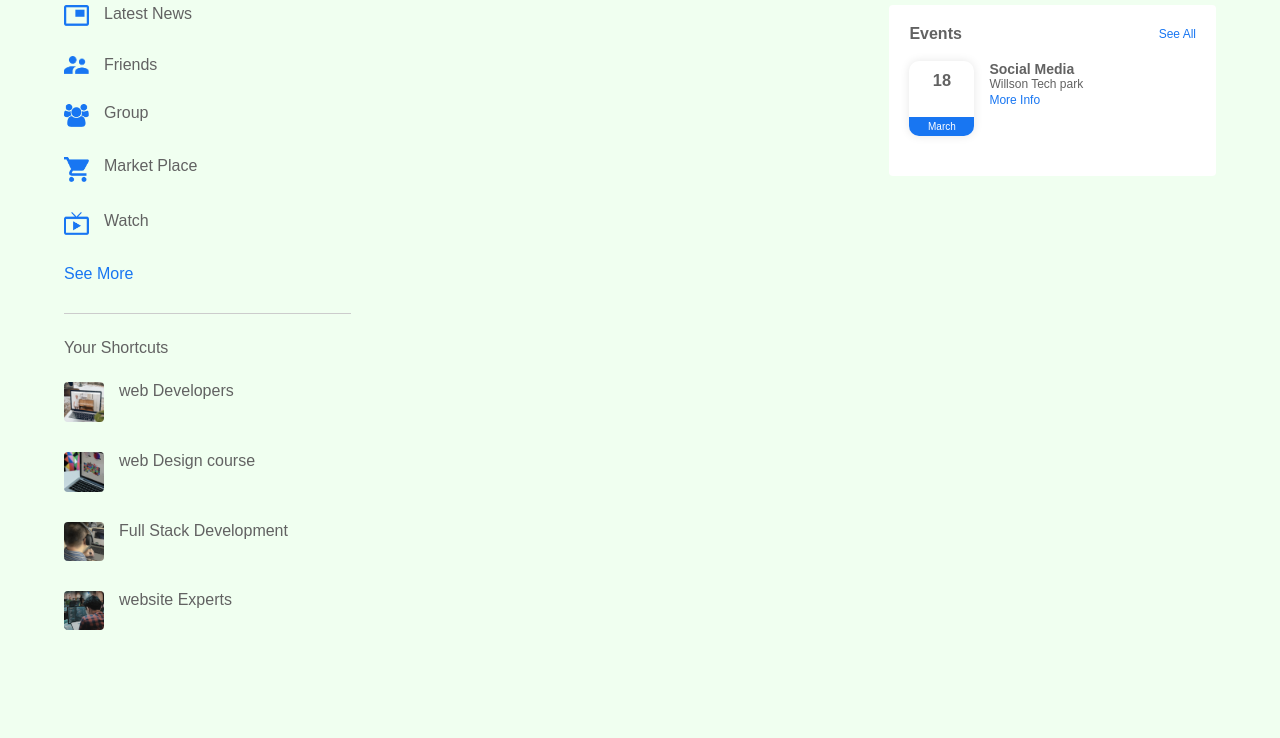
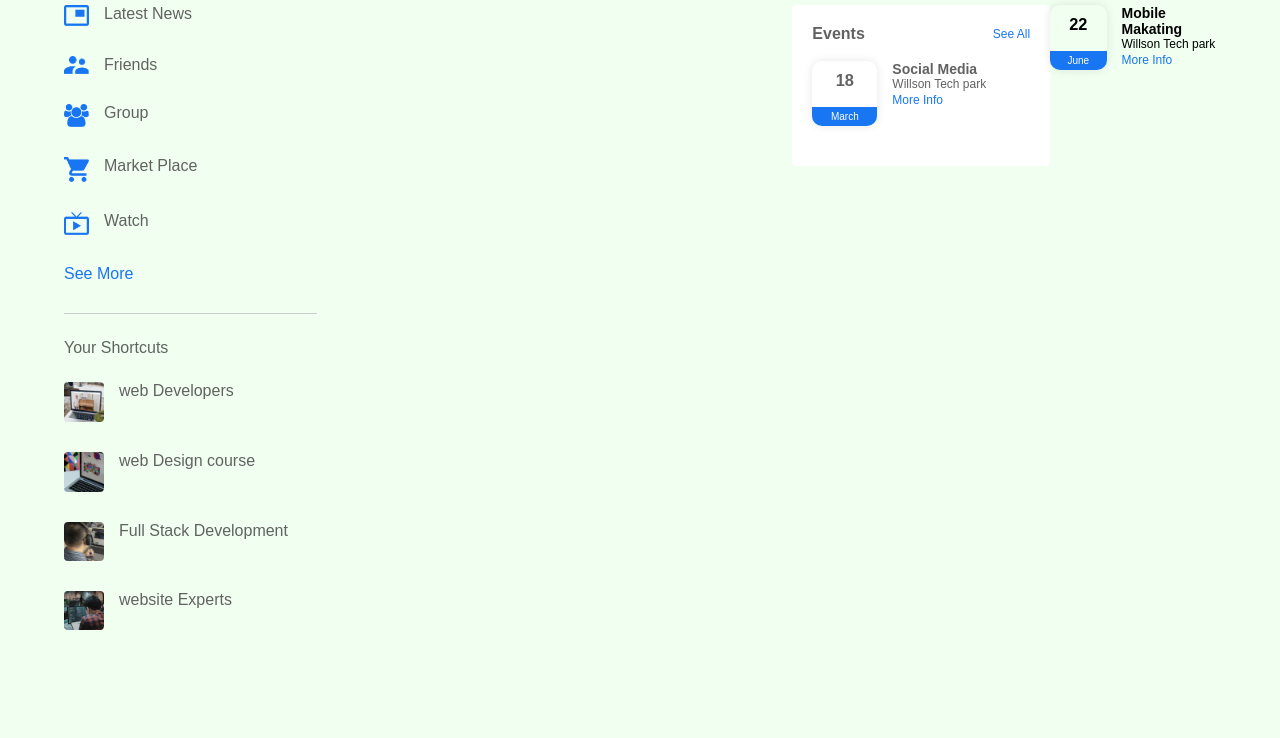
Before and after one commit to WAUdeshinduminaweerakoon/ChatBook, a plain HTML site: page index.html in a window 1280 px wide. Shown: the part 62-800 px from the top of the page. Drawn offline with Linux system fonts and the light colour scheme.

Commit message:
added the anather events

```diff
--- a/index.html
+++ b/index.html
@@ -67,6 +67,18 @@
                     <a href="#">More Info</a>
                 </div>
             </div>
+            </div>
+            <div class="event">
+                <div class="left-event">
+                    <h3>22</h3>
+                    <span>June</span>
+                </div>
+                <div class="right-event">
+                    <h4>Mobile Makating</h4>
+                    <p>Willson Tech park</p>
+                    <a href="#">More Info</a>
+                </div>
+            </div>
 
         </div>
 
--- a/style.css
+++ b/style.css
@@ -2,6 +2,7 @@
     margin: 0;
     padding: 0;
     font-family: 'poppins', sans-serif;
+    box-sizing: border-box;
 }
 body{
     background: #F0FFF0;
```
